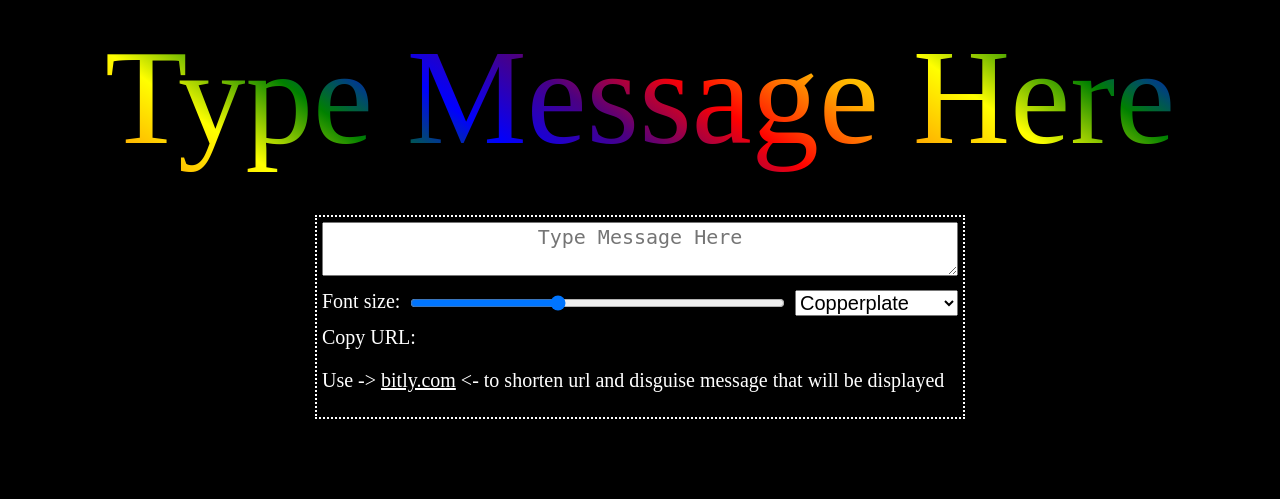
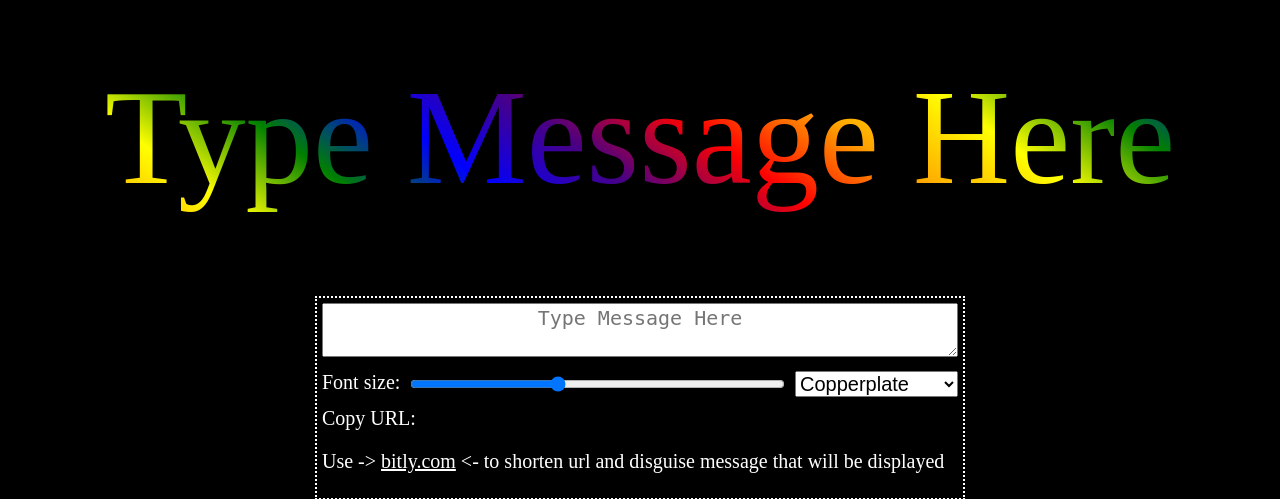
Before and after one commit to Joe11000/rainbow-text, a PHP site: page /index.html in a window 1280 px wide. Shown: the top 499 px of the page. Run offline with PHP 8.4, Linux system fonts and the light colour scheme.

Commit message:
add line-height: 1.75em; to pre

```diff
--- a/index.css
+++ b/index.css
@@ -102,6 +102,7 @@
   #colorful-text pre{
     font-size: 135px;
     margin: 20px auto 40px;
+    line-height: 1.75em;
   }
 
 #controls #font-styles-wrapper{
```
